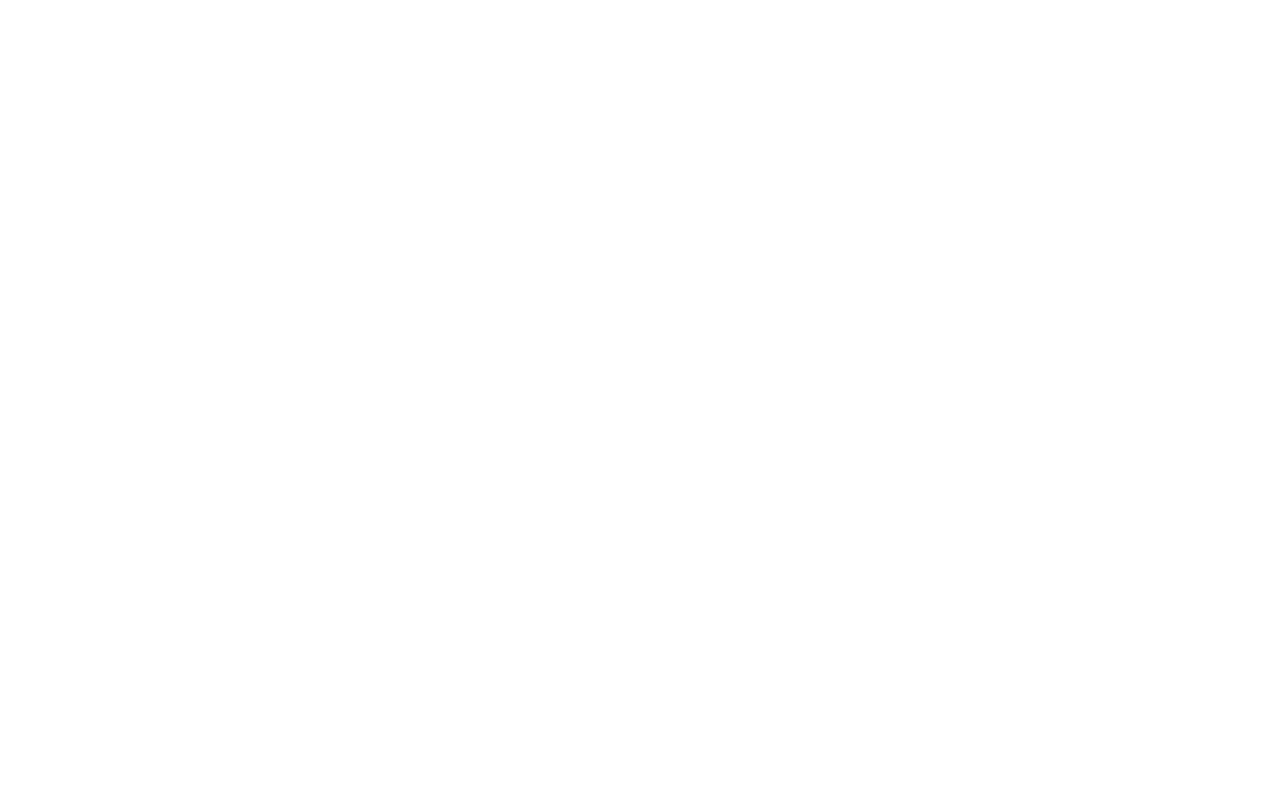
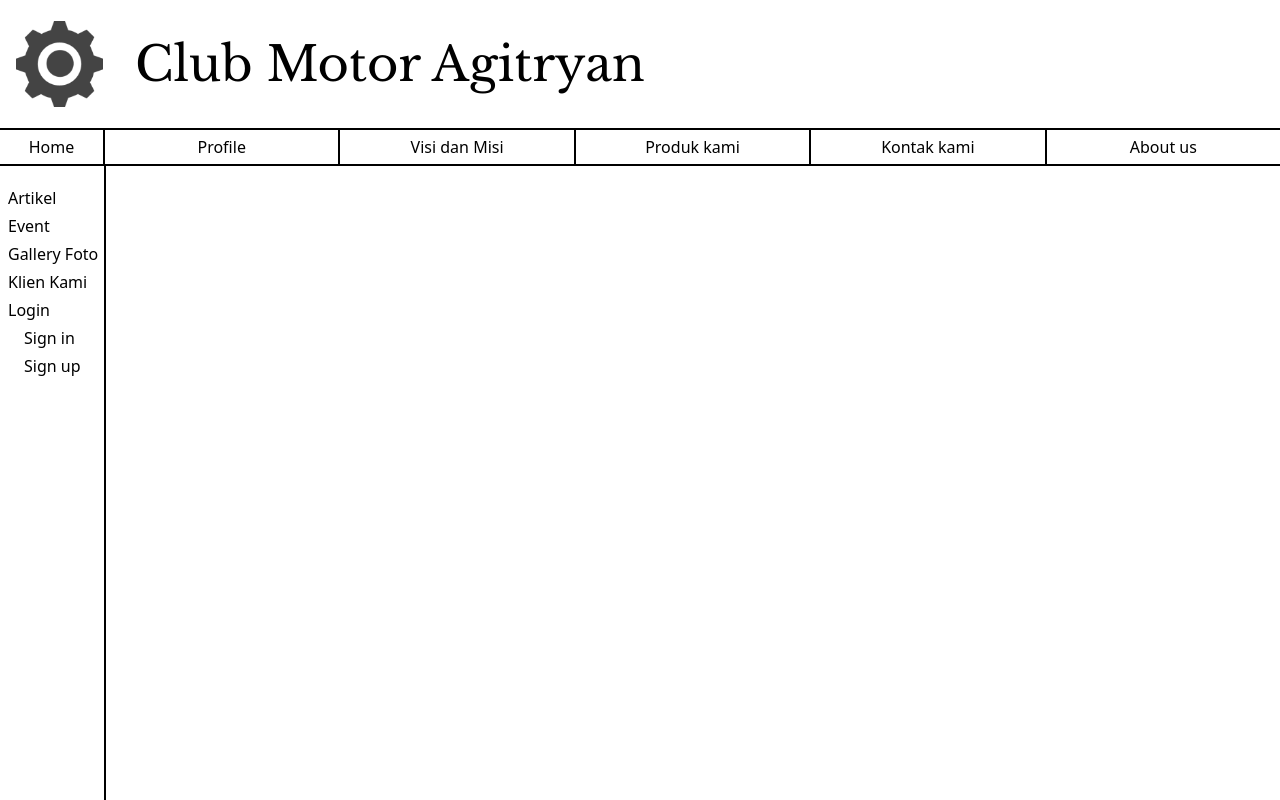
Before and after one commit to kakalition/Club-Motor, a React (Vite) app: page /event in a window 1280 px wide. Built offline with nearby package versions, Linux system fonts and the light colour scheme.

Commit message:
Membuat file yang diperlukan oleh routes

```diff
--- a/src/Halaman/About Us/HalamanAboutUs.jsx
+++ b/src/Halaman/About Us/HalamanAboutUs.jsx
@@ -1,3 +1,9 @@
+import TemplateUtama from "../Komponen/TemplateUtama";
+
 export default function HalamanAboutUs() {
+  return (
+    <TemplateUtama>
 
+    </TemplateUtama>
+  );
 }
--- a/src/Halaman/Artikel/HalamanArtikel.jsx
+++ b/src/Halaman/Artikel/HalamanArtikel.jsx
@@ -1,3 +1,9 @@
+import TemplateUtama from "../Komponen/TemplateUtama";
+
 export default function HalamanArtikel() {
+  return (
+    <TemplateUtama>
 
+    </TemplateUtama>
+  );
 }
--- a/src/Halaman/Event/HalamanEvent.jsx
+++ b/src/Halaman/Event/HalamanEvent.jsx
@@ -1,3 +1,9 @@
+import TemplateUtama from "../Komponen/TemplateUtama";
+
 export default function HalamanEvent() {
+  return (
+    <TemplateUtama>
 
+    </TemplateUtama>
+  );
 }
--- a/src/Halaman/Gallery Foto/HalamanGalleryFoto.jsx
+++ b/src/Halaman/Gallery Foto/HalamanGalleryFoto.jsx
@@ -1,3 +1,9 @@
+import TemplateUtama from "../Komponen/TemplateUtama";
+
 export default function HalamanGalleryFoto() {
+  return (
+    <TemplateUtama>
 
+    </TemplateUtama>
+  );
 }
--- a/src/Halaman/Klien Kami/HalamanKlienKami.jsx
+++ b/src/Halaman/Klien Kami/HalamanKlienKami.jsx
@@ -1,3 +1,9 @@
+import TemplateUtama from "../Komponen/TemplateUtama";
+
 export default function HalamanKlienKamu() {
+  return (
+    <TemplateUtama>
 
+    </TemplateUtama>
+  );
 }
--- a/src/Halaman/Komponen/TemplateUtama.jsx
+++ b/src/Halaman/Komponen/TemplateUtama.jsx
@@ -18,7 +18,8 @@
         </div>
       </div>
       <div id="navigasi-1" className="w-full h-12 flex flex-row" >
-        <button id="home" type='button' className='w-28 h-full flex items-center justify-center border-t-2 border-b-2 border-black hover:bg-gray-200'>
+        <button id="home" type='button' className='w-28 h-full flex items-center justify-center border-t-2 border-b-2 border-black hover:bg-gray-200'
+          onClick={() => navigator('/')}>
           <h2>Home</h2>
         </button>
         <div className='flex flex-row w-full'>
--- a/src/Halaman/Kontak Kami/HalamanKontakKami.jsx
+++ b/src/Halaman/Kontak Kami/HalamanKontakKami.jsx
@@ -1,3 +1,9 @@
+import TemplateUtama from "../Komponen/TemplateUtama";
+
 export default function HalamanKontakKami() {
+  return (
+    <TemplateUtama>
 
+    </TemplateUtama>
+  );
 }
--- a/src/Halaman/Produk Kami/HalamanProdukKami.jsx
+++ b/src/Halaman/Produk Kami/HalamanProdukKami.jsx
@@ -1,3 +1,9 @@
+import TemplateUtama from "../Komponen/TemplateUtama";
+
 export default function HalamanProdukKami() {
+  return (
+    <TemplateUtama>
 
+    </TemplateUtama>
+  );
 }
--- a/src/Halaman/Profile/HalamanProfile.jsx
+++ b/src/Halaman/Profile/HalamanProfile.jsx
@@ -1,3 +1,9 @@
+import TemplateUtama from "../Komponen/TemplateUtama";
+
 export default function HalamanProfile() {
+  return (
+    <TemplateUtama>
 
+    </TemplateUtama>
+  );
 }
--- a/src/Halaman/Visi dan Misi/HalamanVisiMisi.jsx
+++ b/src/Halaman/Visi dan Misi/HalamanVisiMisi.jsx
@@ -1,3 +1,9 @@
+import TemplateUtama from "../Komponen/TemplateUtama";
+
 export default function HalamanVisiMisi() {
+  return (
+    <TemplateUtama>
 
+    </TemplateUtama>
+  );
 }
--- a/src/main.jsx
+++ b/src/main.jsx
@@ -7,6 +7,7 @@
 import HalamanGalleryFoto from './Halaman/Gallery Foto/HalamanGalleryFoto'
 import HalamanKlienKamu from './Halaman/Klien Kami/HalamanKlienKami'
 import HalamanKontakKami from './Halaman/Kontak Kami/HalamanKontakKami'
+import HalamanProdukKami from './Halaman/Produk Kami/HalamanProdukKami'
 import HalamanProfile from './Halaman/Profile/HalamanProfile'
 import HalamanSignIn from './Halaman/Sign In/HalamanSignIn'
 import HalamanSignUp from './Halaman/Sign Up/HalamanSignUp'
@@ -22,6 +23,7 @@
         <Route path='/about-us' element={<HalamanAboutUs />} />
         <Route path='/artikel' element={<HalamanArtikel />} />
         <Route path='/event' element={<HalamanEvent />} />
+        <Route path='/produk-kami' element={<HalamanProdukKami />} />
         <Route path='/gallery-foto' element={<HalamanGalleryFoto />} />
         <Route path='/klien-kami' element={<HalamanKlienKamu />} />
         <Route path='/kontak-kami' element={<HalamanKontakKami />} />
```
